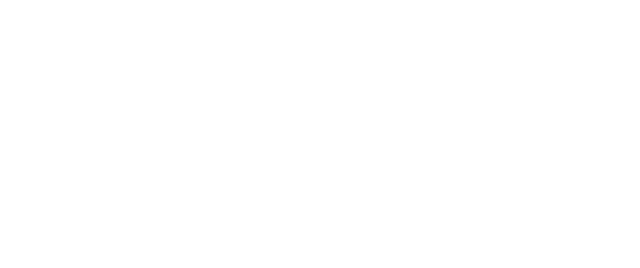
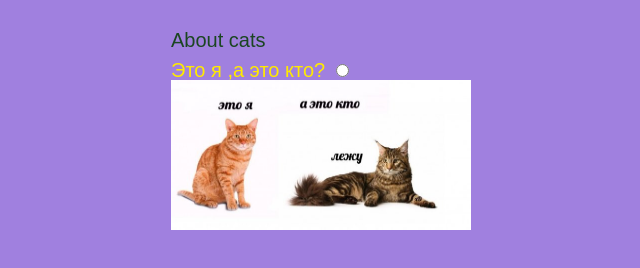
Before and after one commit to InaDunchanka/cssBayan, a plain HTML site: page cssBayan/index.html in a window 1280 px wide. Shown: the whole page, without its empty margins (319-959 px from the left). Drawn offline with Linux system fonts and the light colour scheme.

Commit message:
init:first_mem12 мар 2023 г. 18:06:42

```diff
--- a/cssBayan/index.html
+++ b/cssBayan/index.html
@@ -4,9 +4,21 @@
     <meta charset="UTF-8">
     <meta http-equiv="X-UA-Compatible" content="IE=edge">
     <meta name="viewport" content="width=device-width, initial-scale=1.0">
+    <link rel="stylesheet" href="style.css">
     <title>Document</title>
 </head>
 <body>
 
+    <div class="accordion">
+        <div class="acc-item">
+            <p>About cats</p>
+            <label class="acc-tittle" for="accordion_1">Это я ,а это кто?</label>
+            <input class="acc-input" type="radio" name="accord" id="accordion_1">
+            <div class="acc-mem">
+                <img src="img/1.jpg" class='mem_cats' alt="mem_cat1">
+            </div>
+
+        </div>
+    </div>
 </body>
 </html>
--- a/cssBayan/style.css
+++ b/cssBayan/style.css
@@ -0,0 +1,23 @@
+body{
+    font-family: Arial, Helvetica, sans-serif;
+    font-size: 20px;
+    line-height: 1;
+    background-color: rgb(160, 128, 223);
+}
+p{
+   color: rgb(27, 69, 34);
+    margin: 30px auto 10px;
+
+}
+/* first mem */
+.accordion{
+    max-width: 300px;
+    margin: 20px auto;
+}
+.acc-tittle{
+    color:rgb(255, 234, 0);
+}
+.mem_cats{
+    width: 300px;
+    height: 150px;
+}
```
Also changed, not shown: cssBayan/img/1.jpg (added), cssBayan/img/2.jpg (added), cssBayan/img/3.jpg (added), cssBayan/img/4.jpg (added), cssBayan/img/5.jpg (added).
